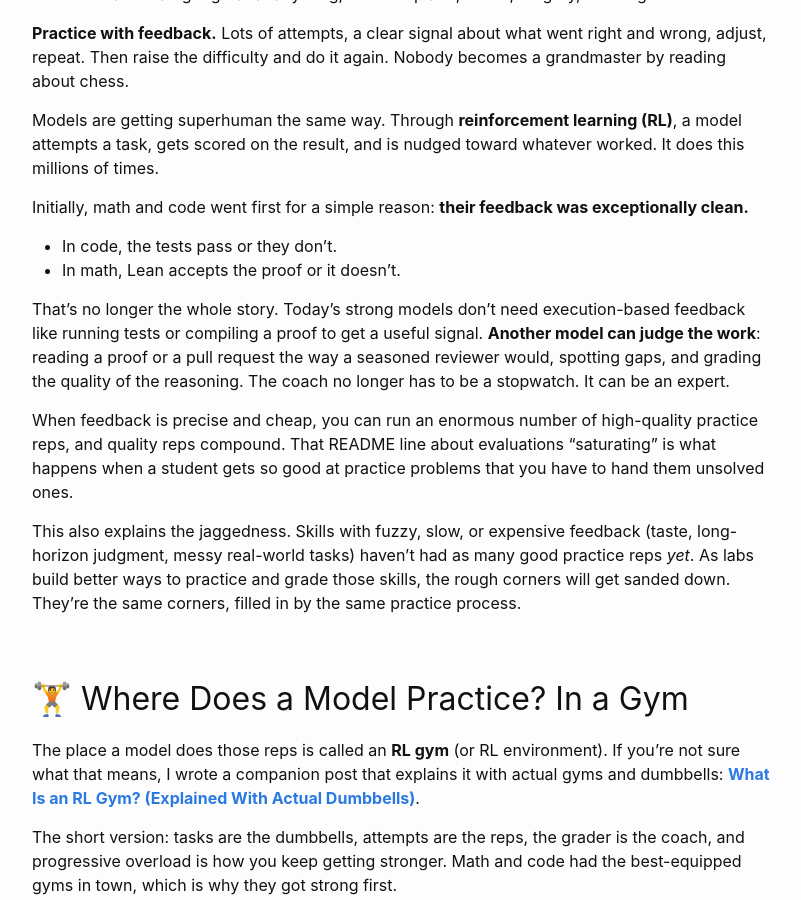
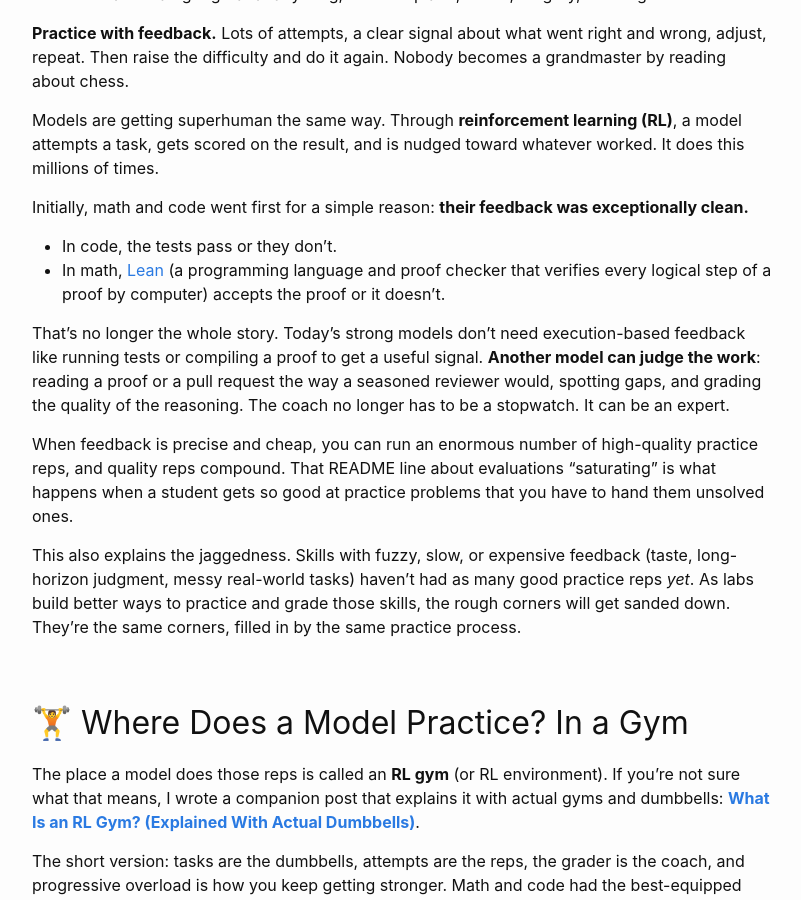
Before and after one commit to hminooei/hminooei.github.io, a Jekyll site: the page built from _posts/2026-10-07-superintelligence-is-here-in-math.md, in a window 1280 px wide and 900 px high, scrolled down 1983 px. Shown: the whole window, without its empty margins (238-1039 px from the left). Built offline with Jekyll 4.4.1, drawn with Linux system fonts in a browser that asks for light colours; our own code applies the rules of GitHub Pages for plain Markdown files; comment, search, counter and statistics services are not loaded.

Commit message:
Briefly explain Lean in main post
Co-Authored-By: Claude Opus 5.5 <noreply@anthropic.com>
Claude-Session: https://claude.ai/code/session_01GvvBUFyDKbqwmYNNdzLGXa

```diff
--- a/_posts/2026-10-07-superintelligence-is-here-in-math.md
+++ b/_posts/2026-10-07-superintelligence-is-here-in-math.md
@@ -57,7 +57,7 @@ Models are getting superhuman the same way. Through **reinforcement learning (RL
 
 Initially, math and code went first for a simple reason: **their feedback was exceptionally clean.**
 - In code, the tests pass or they don't.
-- In math, Lean accepts the proof or it doesn't.
+- In math, [Lean](https://lean-lang.org/) (a programming language and proof checker that verifies every logical step of a proof by computer) accepts the proof or it doesn't.
 
 That's no longer the whole story. Today's strong models don't need execution-based feedback like running tests or compiling a proof to get a useful signal. **Another model can judge the work**: reading a proof or a pull request the way a seasoned reviewer would, spotting gaps, and grading the quality of the reasoning. The coach no longer has to be a stopwatch. It can be an expert.
 
```
